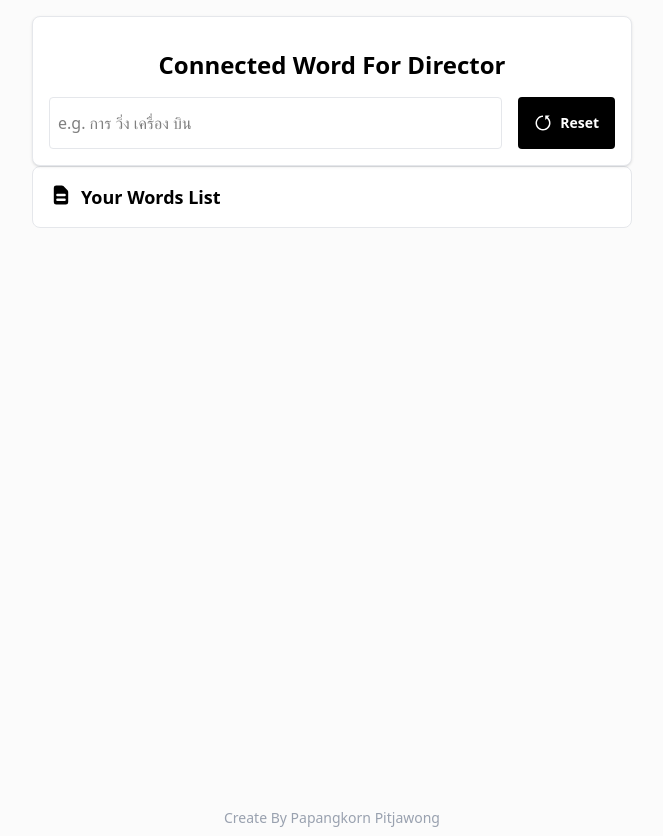
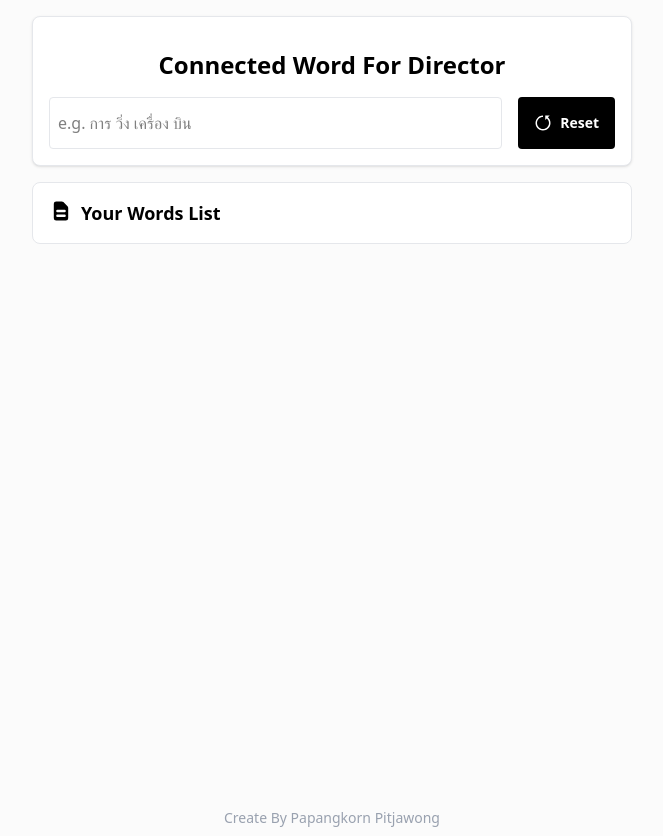
Before and after one commit to TAHPAPANGKORN/UI-Connected-Word-, a Next.js app: page / in a window 1280 px wide. Shown: the whole page, without its empty margins (308-971 px from the left). Built offline with nearby package versions, Linux system fonts and the light colour scheme.

Commit message:
refactor: UI

```diff
--- a/src/app/components/Layout.tsx
+++ b/src/app/components/Layout.tsx
@@ -106,7 +106,7 @@
 
   return (
     <div className="bg-[#FBFBFB] ">
-      <div className="min-h-screen flex flex-col items-center">
+      <div className="min-h-screen flex flex-col items-center gap-4">
         <div className="w-90 md:w-150 p-4 sticky top-4  border border-gray-200  bg-white  rounded-lg shadow z-50">
           <h1 className="text-center md:text-2xl p-4 font-bold">
             Connected Word For Director
```
